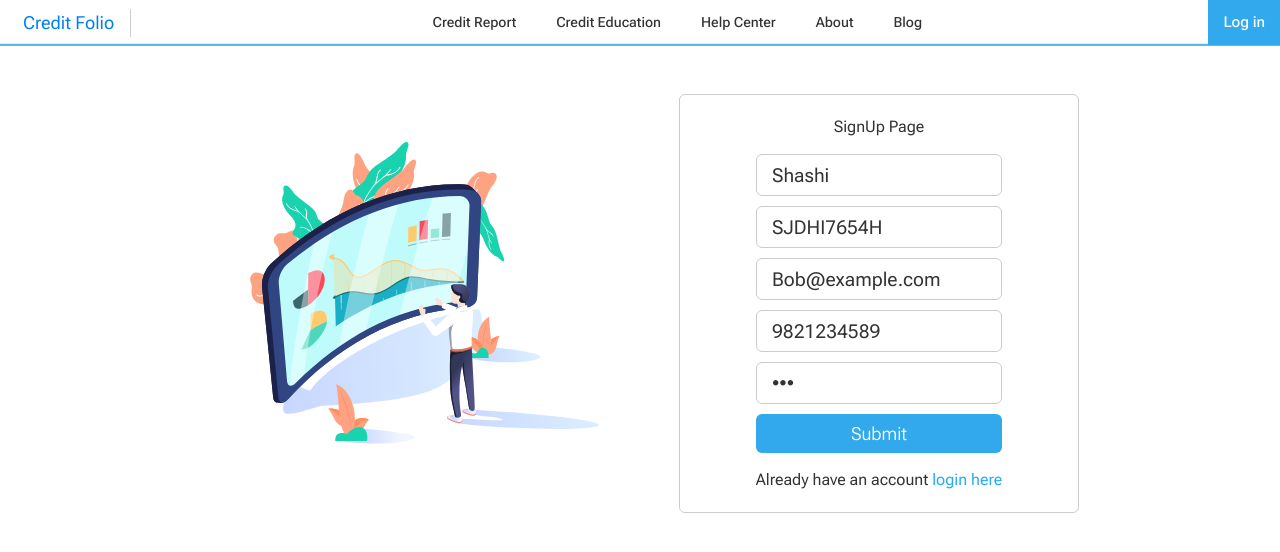
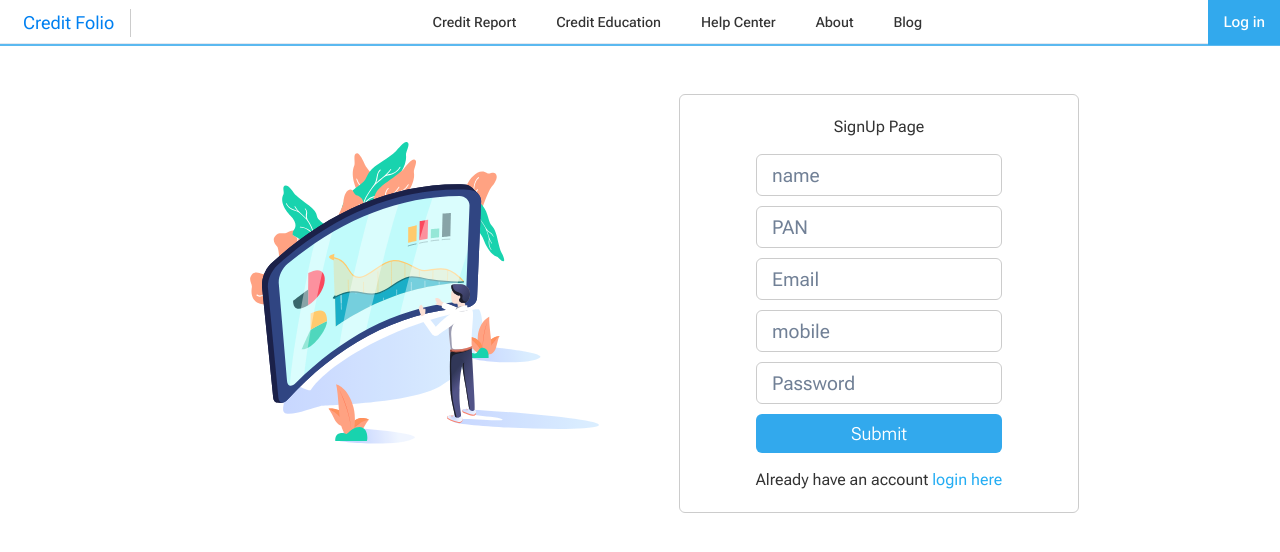
Before and after one commit to anshul-010/Credit-Folio, a React (Create React App) app: page /sign-up in a window 1280 px wide. Shown: the top 552 px of the page. Built offline with nearby package versions, Linux system fonts and the light colour scheme.

Commit message:
login-fix

```diff
--- a/src/components/Login.jsx
+++ b/src/components/Login.jsx
@@ -3,12 +3,14 @@ import { useDispatch, useSelector } from "react-redux";
 import styled from "styled-components";
 import { login } from "../redux/AuthReducer/action";
 import { Link, useLocation, useNavigate } from "react-router-dom";
-import { useToast } from '@chakra-ui/react'
-import login_banner from '../images/login-banner.svg'
+import { useToast } from "@chakra-ui/react";
+import login_banner from "../images/login-banner.svg";
+import { Spinner } from "@chakra-ui/react";
 const Login = () => {
   const [email, setEmail] = useState("admin@gmail.com");
   const [password, setPassword] = useState("admin");
-  const toast = useToast()
+  const [spinner, setSpinner] = useState(false);
+  const toast = useToast();
   const dispatch = useDispatch();
   const isAuth = useSelector((store) => {
     return store.authReducer.isAuth;
@@ -23,46 +25,69 @@ const Login = () => {
   const navigate = useNavigate();
 
   const handleLogin = () => {
-    dispatch(login(email, password)).then(() => {
-      if(email == 'admin@gmail.com'){
-        navigate('/admin', { replace: true });
-        return
+    setSpinner(true)
+    dispatch(login(email, password))
+      .then(() => {
+        if (email == "admin@gmail.com") {
+          navigate("/admin", { replace: true });
+          return;
         }
-      navigate('/home', { replace: true });
+        navigate("/home", { replace: true });
+      })
+      .then(() => {
+        setSpinner(false);
+        toast({
+          title: "login successful",
+          position: "top",
+          status: "success",
+          duration: 1000,
+          isClosable: true,
         });
-    toast({
-      title: 'login successful',
-      // description: "We've created your account for you.",
-      position:'top',
-      status: 'success',
-      duration: 500,
-      isClosable: true,
-    })
+      });
   };
 
   return (
-    <div style={{display: 'flex', justifyContent: 'center', gap:'2rem', marginTop: '3rem', flexWrap: 'wrap'}}>
+    <div
+      style={{
+        display: "flex",
+        justifyContent: "center",
+        gap: "2rem",
+        marginTop: "3rem",
+        flexWrap: "wrap",
+      }}
+    >
       <div>
-    <img className="login-img" style={{width: '350px', margin: '2rem', opacity: '0.9'}} src={login_banner} alt="" />
+        <img
+          className="login-img"
+          style={{ width: "350px", margin: "2rem", opacity: "0.9" }}
+          src={login_banner}
+          alt=""
+        />
       </div>
       <DIV>
         {isAuth ? <h3>Successfully Logged In</h3> : <h2>Login Page</h2>}
-
-      {isAuth &&  <h3> User: {user.name}</h3>}
+        {spinner && (
+          <Spinner
+            thickness="4px"
+            speed="0.65s"
+            emptyColor="gray.200"
+            color="blue.500"
+            size="xl"
+          />
+        )}
+        {isAuth && <h3> User: {user.name}</h3>}
         <input
-        type='email'
-        placeholder='Email'
-        value={email}
+          type="email"
+          placeholder="Email"
           onChange={(e) => setEmail(e.target.value)}
         />
         <input
-        type='password'
-        placeholder='Password'
-        value={password}
+          type="password"
+          placeholder="Password"
           onChange={(e) => setPassword(e.target.value)}
         />
         <button onClick={handleLogin}>Login</button>
-      <Link to='/sign-up'>
+        <Link to="/sign-up">
           <p>
             Don't have any account{" "}
             <span style={{ color: "#24ADF3" }}>create new</span>
@@ -86,7 +111,7 @@ const DIV = styled.div`
   margin-bottom: 3rem;
   align-items: center;
   height: fit-content;
-  padding:  2rem;
+  padding: 2rem;
 
   input {
     width: 80%;
@@ -101,7 +126,7 @@ const DIV = styled.div`
     width: 120px;
     padding: 7px;
     font-size: medium;
-    background-color: #32A9ED;
+    background-color: #32a9ed;
     color: #fff;
     border-radius: 6px;
     font-weight: 300;
--- a/src/components/SignUp.jsx
+++ b/src/components/SignUp.jsx
@@ -46,23 +46,23 @@ const [SignUpStatus, setSignUpStatus] = useState(false);
       <form onSubmit={handleSubmit}>
         <div className='boxx'>
           {/* <label>Name:</label> */}
-          <input type="text" name="name" placeholder='name' value={formData.name} onChange={handleChange} required />
+          <input type="text" name="name" placeholder='name'  onChange={handleChange} required />
         </div>
         <div>
           {/* <label>PAN-Card:</label> */}
-          <input maxLength='10' type="text" name="PAN" placeholder='PAN' value={formData.PAN} onChange={handleChange} required />
+          <input maxLength='10' type="text" name="PAN" placeholder='PAN'  onChange={handleChange} required />
         </div>
         <div>
           {/* <label>Email:</label> */}
-          <input type="email" name="email" placeholder='Email' value={formData.email} onChange={handleChange} required />
+          <input type="email" name="email" placeholder='Email'  onChange={handleChange} required />
         </div>
         <div>
           {/* <label>mobile:</label> */}
-          <input maxLength='10'  type="number" name="mobile" placeholder='mobile' value={formData.mobile} onChange={handleChange} required />
+          <input maxLength='10'  type="number" name="mobile" placeholder='mobile'  onChange={handleChange} required />
         </div>
         <div>
           {/* <label>Password:</label> */}
-          <input type="password" name="password" placeholder='Password' value={formData.password} onChange={handleChange} required />
+          <input type="password" name="password" placeholder='Password'  onChange={handleChange} required />
         </div>
         <button type="submit">Submit</button>
       </form>
```
Lines whose indentation alone changed are shown as unchanged.
